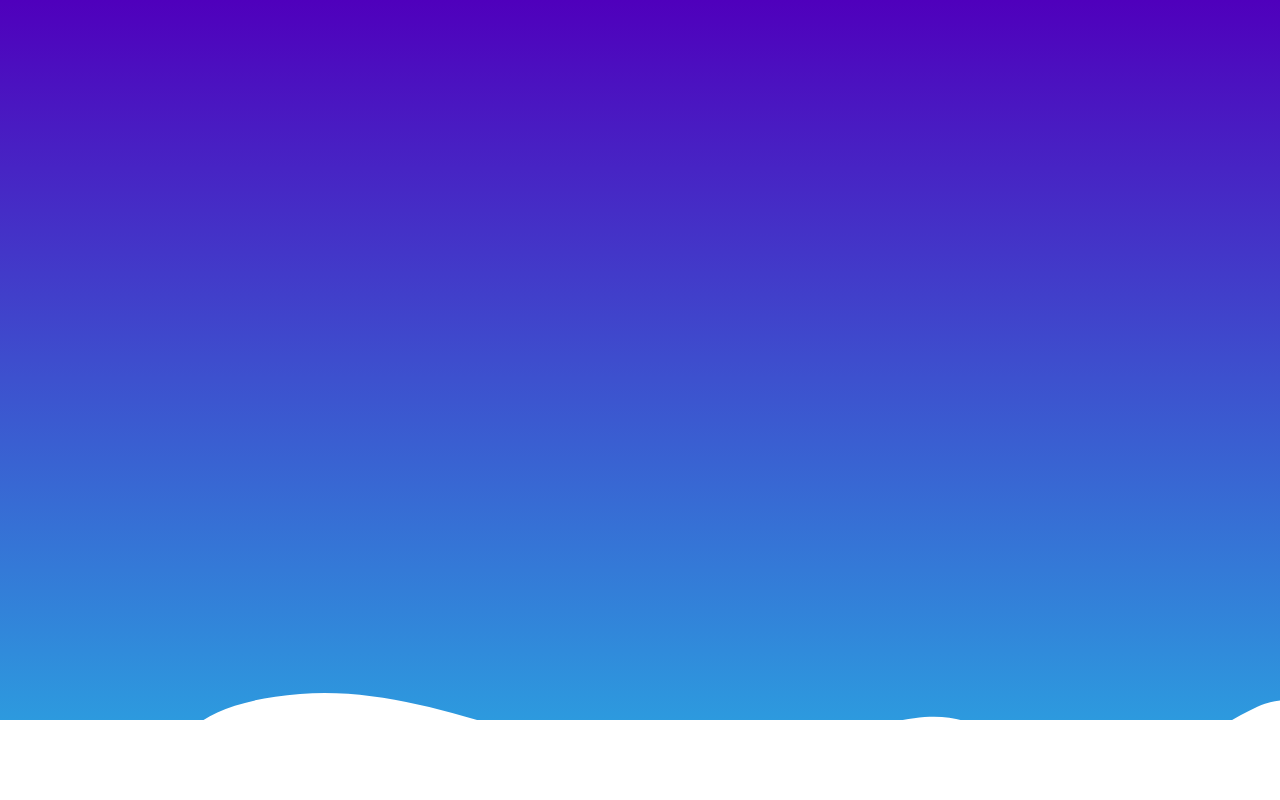
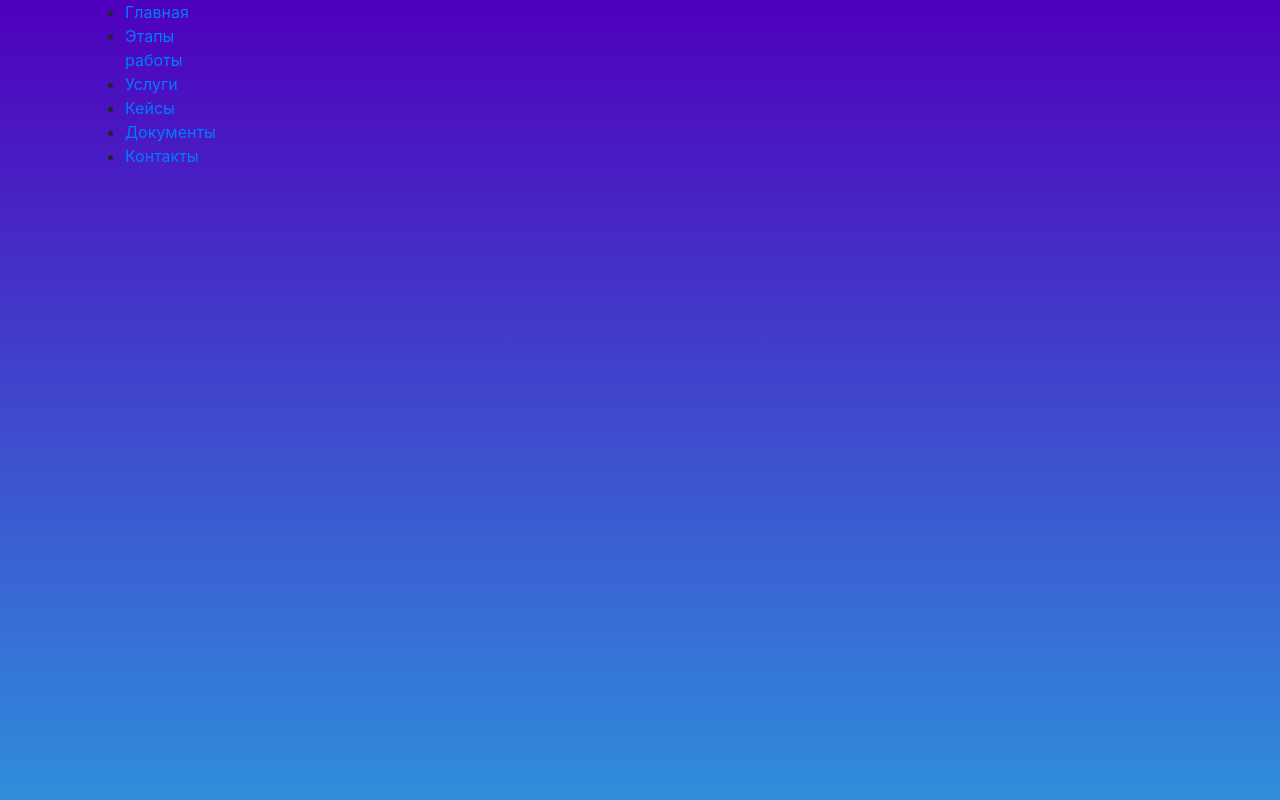
Before and after one commit to romanenkosergio/turbolanding, a website: page app/index.html in a window 1280 px wide. Shown: the top 800 px of the page. Drawn offline with Linux system fonts and the light colour scheme.

Commit message:
первыф экран

```diff
--- a/app/index.html
+++ b/app/index.html
@@ -27,11 +27,50 @@
 </head>
 
 <body>
-    <section class="first-screen">
+    <div class="first-screen" id="first-screen">
         <div class="first-screen__bg">
             <div class="container">
                 <div class="row">
-                    <header class="header"></header>
+                    <header class="header">
+                        <div class="col-lg-3">
+                            <div class="header__logo"></div>
+                            <!-- /.header__logo -->
+                            <div class="col-lg-7">
+                                <div class="header__menu">
+                                    <ul class="header__list">
+                                        <li class="header__link">
+                                            <a href="">Главная</a>
+                                        </li>
+                                        <!-- /.header__link -->
+                                        <li class="header__link">
+                                            <a href="">Этапы работы</a>
+                                        </li>
+                                        <!-- /.header__link -->
+                                        <li class="header__link">
+                                            <a href="">Услуги </a>
+                                        </li>
+                                        <!-- /.header__link -->
+                                        <li class="header__link">
+                                            <a href="">Кейсы</a>
+                                        </li>
+                                        <!-- /.header__link -->
+                                        <li class="header__link">
+                                            <a href="">Документы</a>
+                                        </li>
+                                        <!-- /.header__link -->
+                                        <li class="header__link">
+                                            <a href="">Контакты</a>
+                                        </li>
+                                        <!-- /.header__link -->
+                                    </ul>
+                                    <!-- /.header__list -->
+                                </div>
+                                <!-- /.header__menu -->
+                            </div>
+                            <!-- /.col-lg-7 -->
+                        </div>
+                        <!-- /.col-lg-3 -->
+                    </header>
                     <!-- /.header -->
                 </div>
                 <!-- /.row -->
@@ -39,7 +78,7 @@
             <!-- /.container -->
         </div>
         <!-- /.first-screen__bg -->
-    </section>
+    </div>
     <!-- /.first-screen -->
 
 
--- a/app/sass/main.sass
+++ b/app/sass/main.sass
@@ -3,14 +3,17 @@
 @import "libs"
 
 .first-screen
-	height: 100vh
+	height: 1073px
+	max-height: 100%
 	width: 100%
 	&__bg
-		background: url("../img/first-screen/first-bg.svg")  bottom center/cover fixed
-		height: 90vh
+		background: url("../img/first-screen/first-bg.svg") center/cover no-repeat
+		max-height: 100%
+		height: 968px
 		width: 100%
-		max-width: 1920px
 		display: flex
+		position: relative
+
 
 
 
```
Also changed, not shown: app/css/main.min.css.
